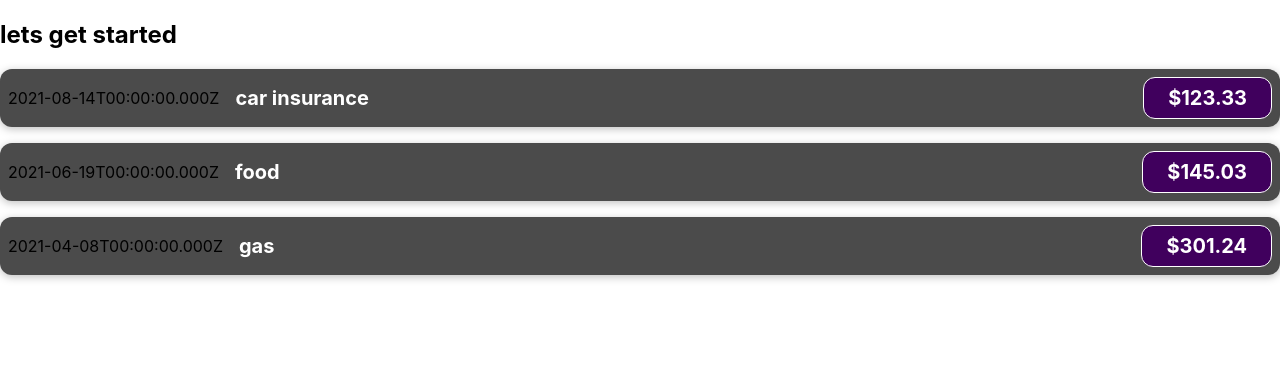
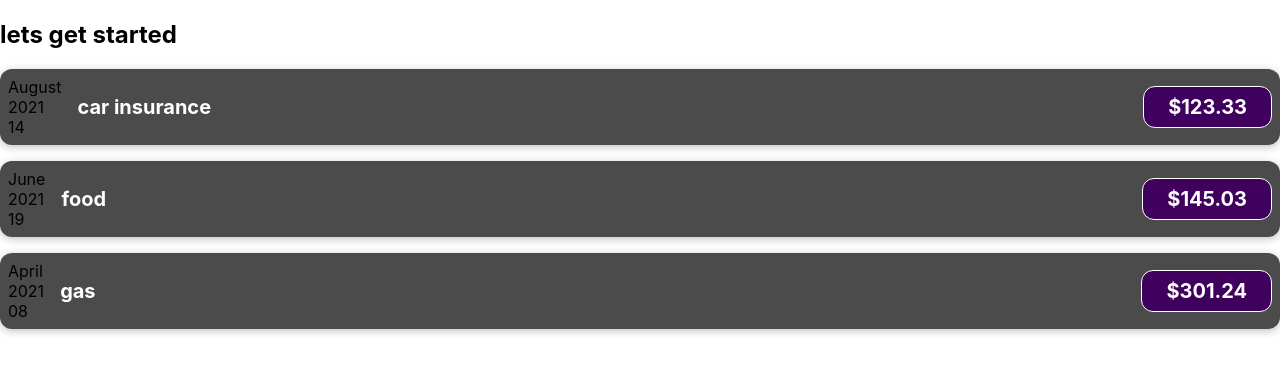
Before and after one commit to davidpascual2/expense-chart, a React (Create React App) app: page / in a window 1280 px wide. Shown: the top 374 px of the page. Built offline with nearby package versions, Linux system fonts and the light colour scheme.

Commit message:
added dates

```diff
--- a/src/components/ExpenseItem.js
+++ b/src/components/ExpenseItem.js
@@ -2,10 +2,17 @@
 
 function ExpenseItem(props) {
     //in regular js we use parameters to pass data into functions
+    const month = props.date.toLocaleString('en-US', {month: 'long'});
+    const day = props.date.toLocaleString('en-US', {day: '2-digit'});
+    const year = props.date.getFullYear();
 
     return (
         <div className='expense-item'>
-            <div>{props.date.toISOString()}</div>
+            <div>
+                <div>{month}</div>
+                <div>{year}</div>
+                <div>{day}</div>
+            </div>
             <div className='expense-item-desc'>
                 <h2>{props.title}</h2>
                 <div className='expense-item-price'>${props.amount}</div>
```
